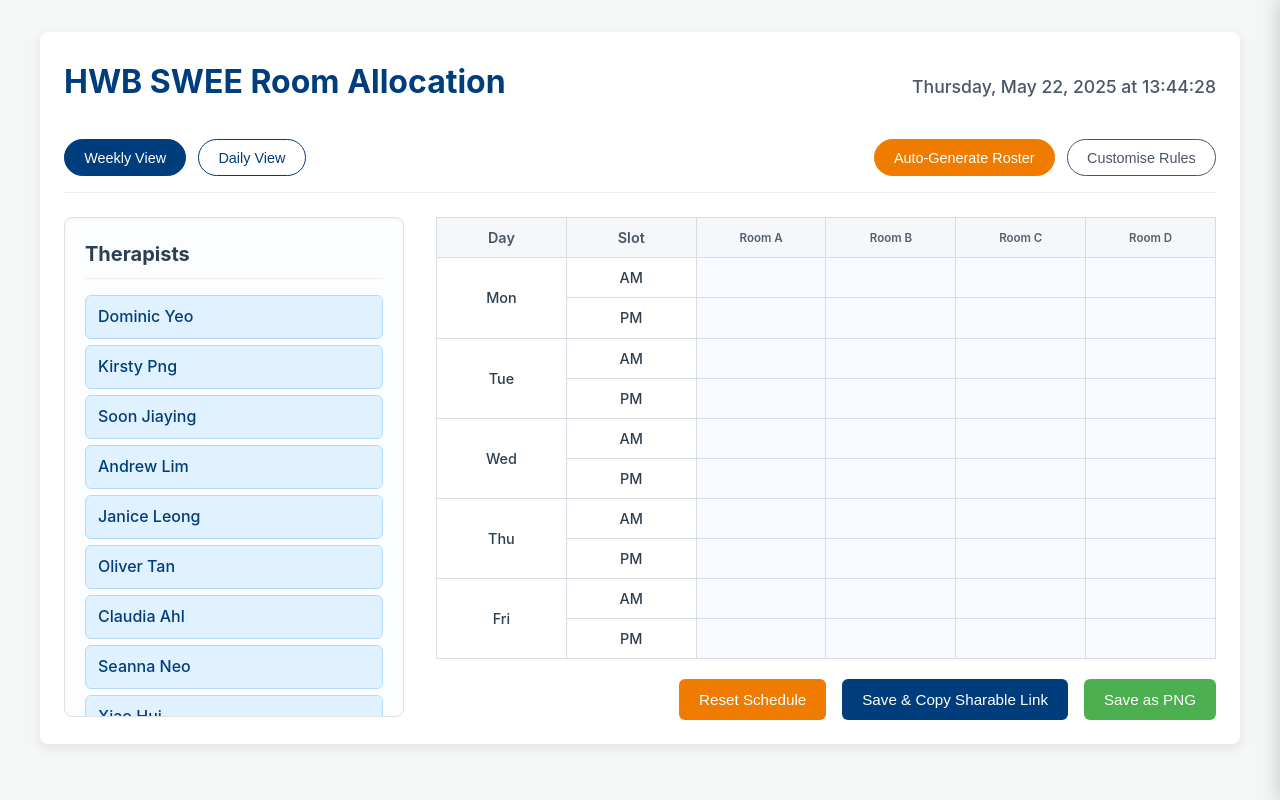
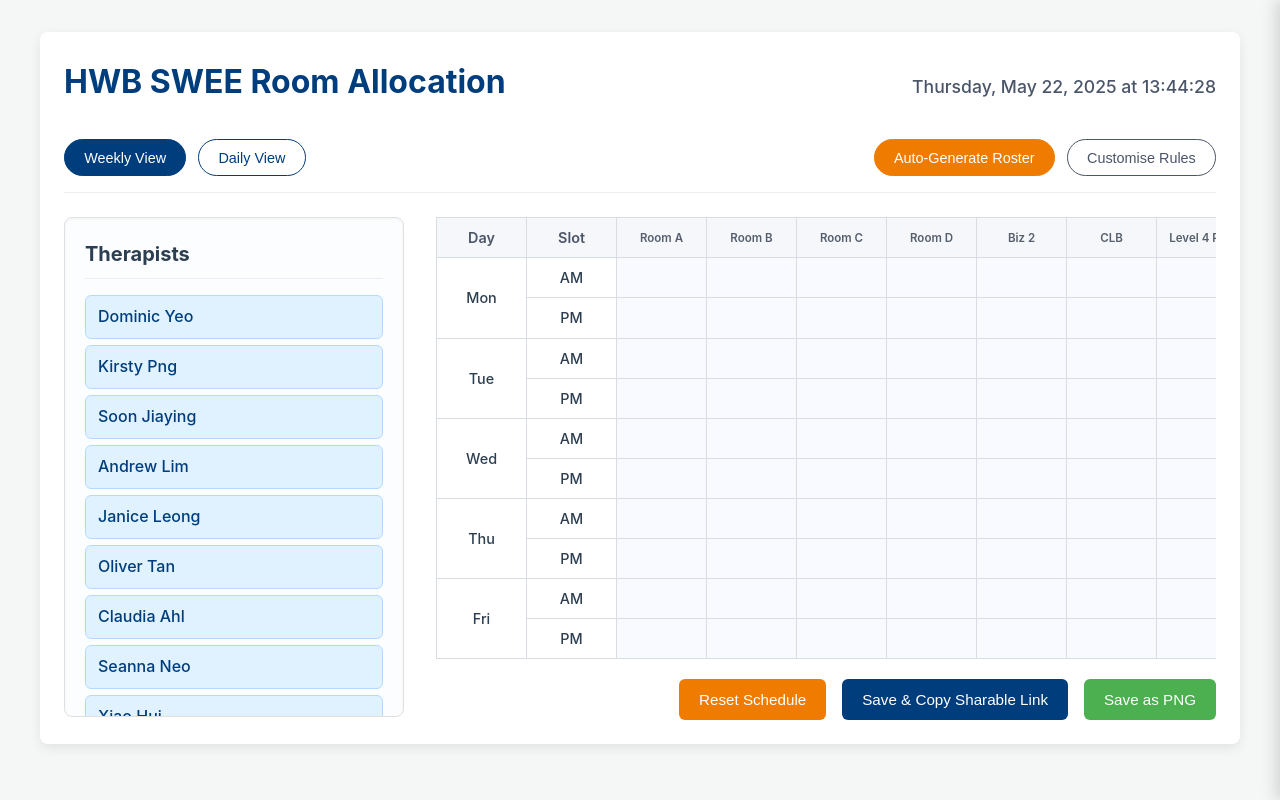
Before and after one commit to jxhnthan/room-scheduler, a React (Create React App) app: page / in a window 1280 px wide. Built offline with nearby package versions, Linux system fonts and the light colour scheme.

Commit message:
Update App.tsx

```diff
--- a/src/App.tsx
+++ b/src/App.tsx
@@ -9,6 +9,9 @@ const rooms = [
   "Counselling Room B",
   "Counselling Room C",
   "Counselling Room D",
+  "Biz 2",
+  "CLB",
+  "Level 4 Pod"
 ];
 const therapists = [
   "Dominic Yeo", "Kirsty Png", "Soon Jiaying", "Andrew Lim",
```
